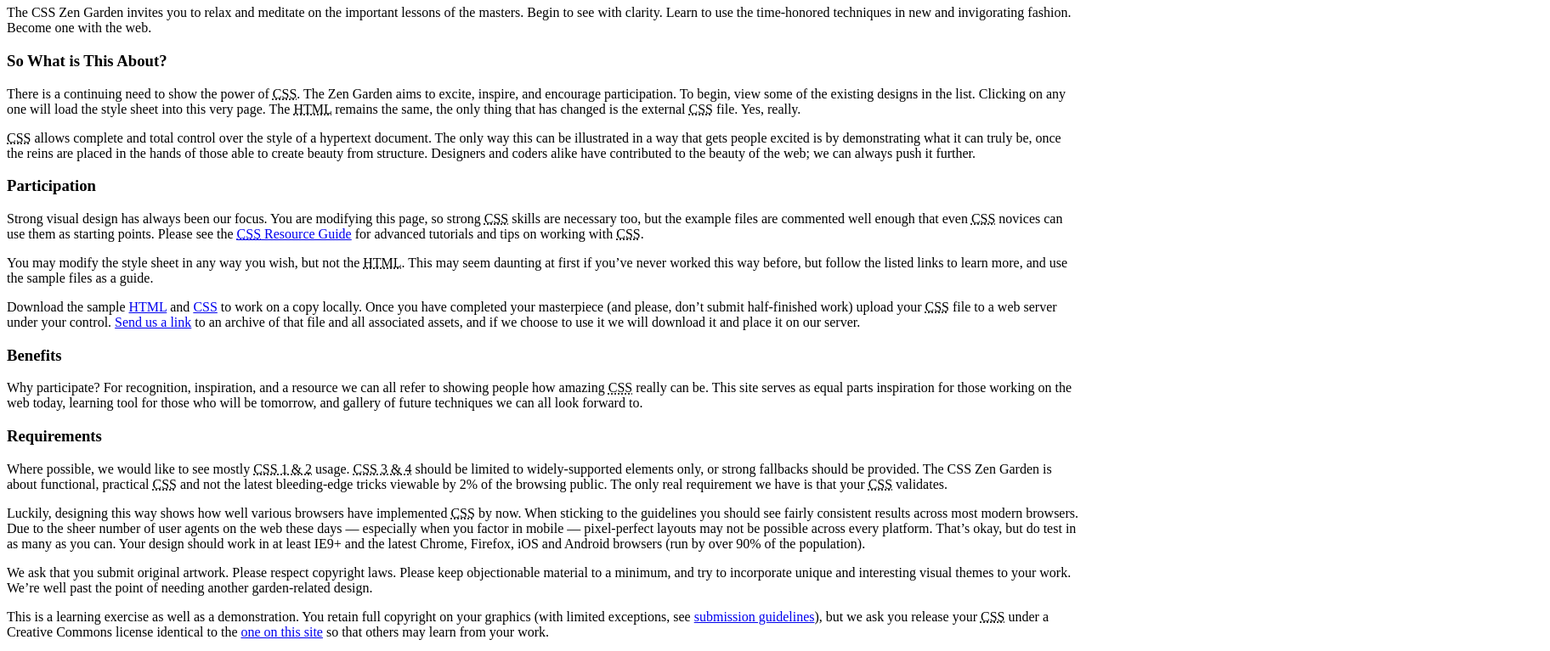
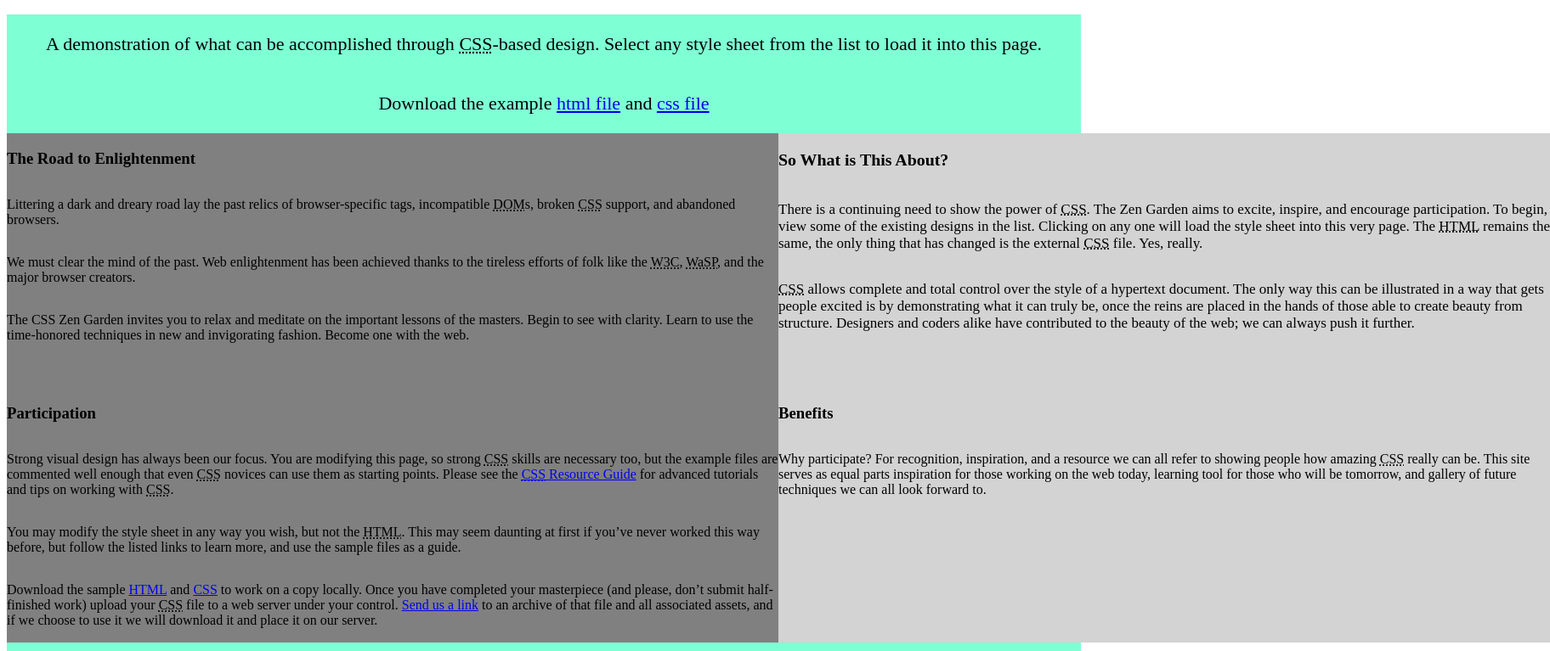
Before and after one commit to ead-codigo-2023/ejercicio-3-diagramaci-n-RodrigoParraO, a plain HTML site: page index.html in a window 1280 px wide. Shown: the part 287-1054 px from the top of the page at 85% size, 1824 px wide, since content can reach past the window. Drawn offline with Linux system fonts and the light colour scheme.

Commit message:
Primer intento de grilla
se uso
justify-content
allign items
flex-direction
position-relative

```diff
--- a/index.html
+++ b/index.html
@@ -11,6 +11,7 @@
 	<meta name="author" content="Dave Shea">
 	<meta name="description" content="A demonstration of what can be accomplished visually through CSS-based design.">
 	<meta name="robots" content="all">
+	<link rel="stylesheet" href="style.css">
 
 
 	<!--[if lt IE 9]>
--- /dev/null
+++ b/style.css
@@ -0,0 +1,91 @@
+h1{
+    font-size: 80px;
+    display: flex;
+    justify-content: center;
+  }
+
+
+
+  h2 {
+  font-size: 40px;
+  display: flex;
+  justify-content: center;
+  }
+
+  .summary {
+   font-size:22px;
+   display: flex;
+   justify-content: center;
+   flex-direction: column;
+   align-items: center;
+   background-color: aquamarine;
+    padding
+  }
+
+  .preamble{
+   font-size: 16px;
+   display: flex;
+   justify-content: flex-start;
+   flex-direction:column ;
+   align-items: flex-start;
+   background-color: grey;
+   padding: 0px;
+   width: 908px;
+   height: 300px;
+  }
+
+  .explanation{
+   font-size:17px;
+   display: flex;
+   justify-content: flex-start;
+   flex-direction:column ;
+   align-items: flex-start;
+   background-color: lightgrey;
+   padding: 0px;
+   width: 908px;
+   height: 300px;
+   position: relative;
+   left:908px;
+   bottom:300px;
+  }
+
+  .participation{
+    font-size:16px;
+   display: flex;
+   justify-content: flex-start;
+   flex-direction:column ;
+   align-items: flex-start;
+   background-color: grey;
+   padding: 0px;
+   width: 908px;
+   height: 300px;
+     position: relative;
+   left: 0px;
+   bottom:300px;
+  }
+
+  .benefits{
+    font-size:16px;
+   display: flex;
+   justify-content: flex-start;
+   flex-direction:column ;
+   align-items: flex-start;
+   background-color: lightgrey;
+   padding: 0px;
+   width: 908px;
+   height: 300px;
+     position: relative;
+   left: 908px;
+   bottom:600px;
+  }
+
+  .requirements{
+  font-size:18px;
+   display: flex;
+   justify-content: center;
+   flex-direction: column;
+   align-items: center;
+   background-color: aquamarine;
+   position:relative;
+   bottom: 600px;
+  }
```
